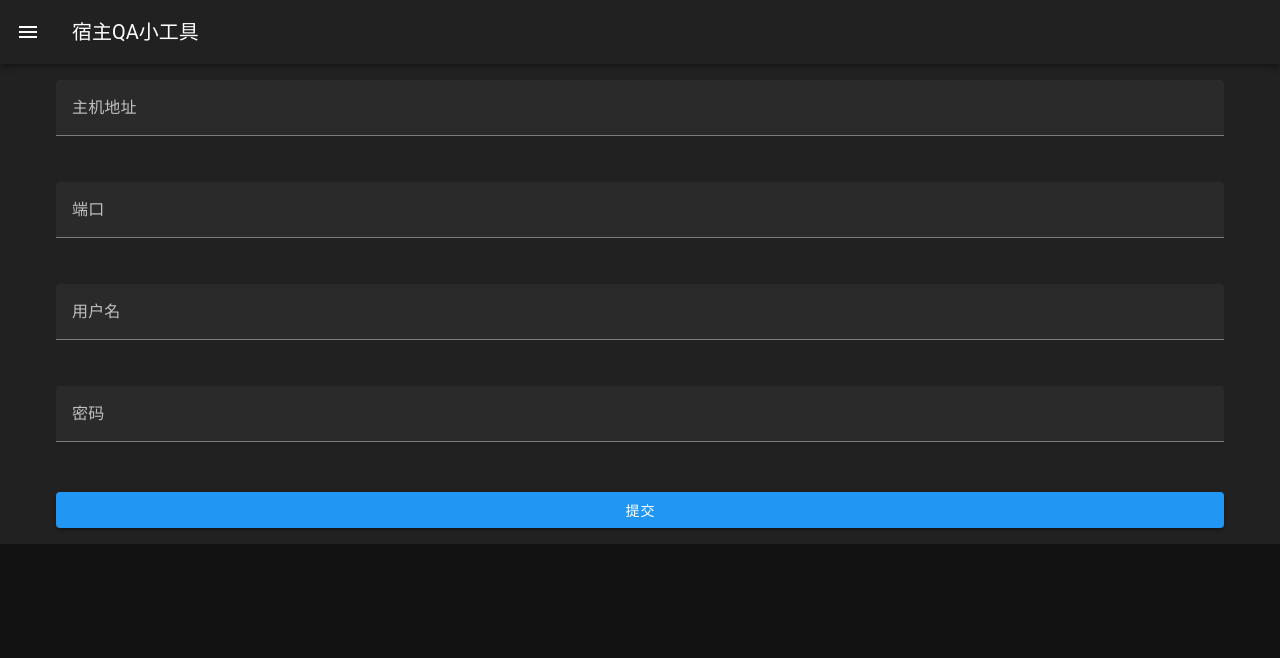
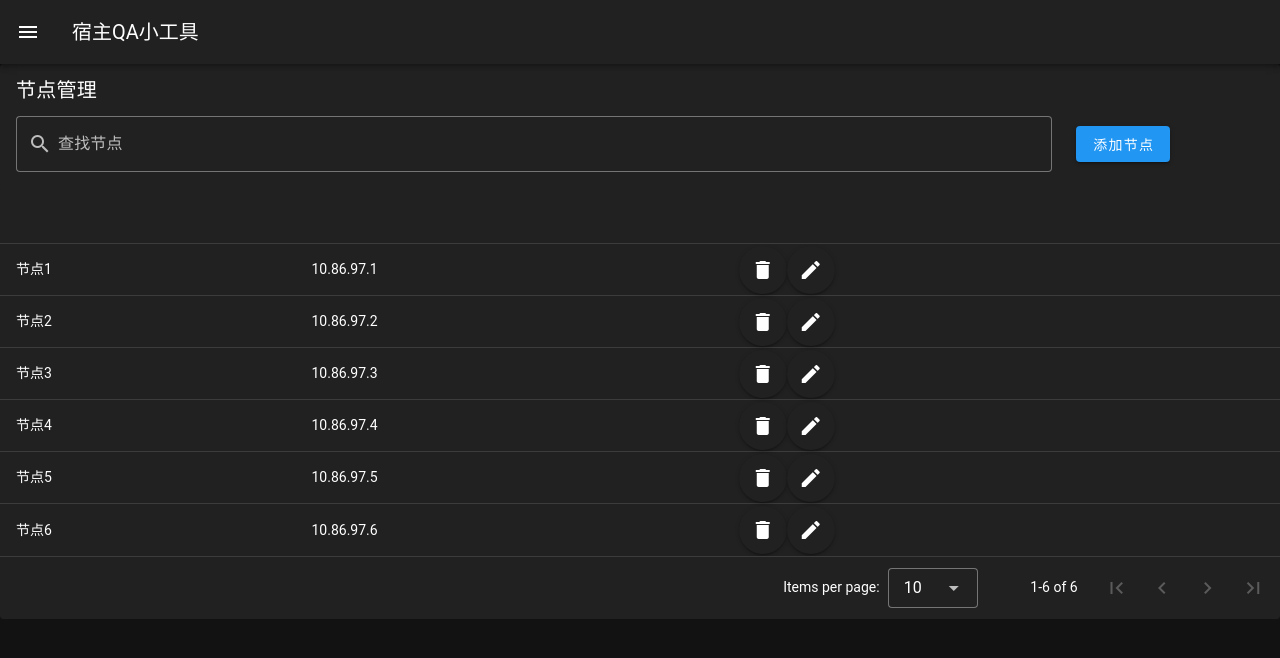
Before and after one commit to Haleymax/Webglhost-QA-Backend, a Vue app in the folder web/: page /device in a window 1280 px wide. Shown: the top 658 px of the page. Built offline with nearby package versions, Linux system fonts and the light colour scheme; a small style sheet from the web is missing.

Commit message:
improve the front-end page

```diff
--- a/web/src/pages/device/device_manage.vue
+++ b/web/src/pages/device/device_manage.vue
@@ -1,10 +1,86 @@
 <template>
-    <Add_node> </Add_node>
+    <v-card
+        title="节点管理"
+        flat
+    >
+        <template v-slot:text>
+            <v-row align="center">
+                <v-col cols = "10">
+                    <v-text-field
+                        v-model="search"
+                        label="查找节点"
+                        prepend-inner-icon="mdi-magnify"
+                        variant="outlined"
+                        hide-details
+                        single-line
+                    ></v-text-field>
+                </v-col>
+                <v-col cols="2">
+                    <v-btn
+                        color="primary"
+                        @click="dialog = true"
+                    >
+                    添加节点
+                </v-btn>
+
+                <v-dialog
+                    v-model="dialog"
+                    max-width="600px"
+                >
+                    <v-card>
+                        <v-card-title>添加节点</v-card-title>
+                        <AddNode />
+                    </v-card>
+                </v-dialog>
+
+                </v-col>
+            </v-row>
+        </template>
+        <v-data-table
+            :headers="headers"
+            :items="nodes"
+            :search="search"
+            >
+            <template v-slot:item.action="{ item }">
+                <v-btn
+                    icon
+                    @click="() => { console.log(item) }"
+                >
+                    <v-icon>mdi-delete</v-icon>
+                </v-btn>
+                <v-btn
+                    icon
+                    @click="() => { console.log(item) }"
+                >
+                    <v-icon>mdi-pencil</v-icon>
+                </v-btn>
+            </template>
+        </v-data-table>
+    </v-card>
 </template>
 
 <script setup lang="ts" name="DeviceManage">
 import AddNode from '@/components/add_node.vue'
+import { h, ref } from 'vue'
 
+const search = ref('')
+
+const dialog = ref(false)
+
+const headers = [
+    { text: '节点名称', value: 'name' },
+    { text: '节点地址', value: 'host' },
+    { text: '操作', value: 'action', sortable: false },
+]
+
+const nodes = [
+    { name: '节点1', host: '10.86.97.1' },
+    { name: '节点2', host: '10.86.97.2' },
+    { name: '节点3', host: '10.86.97.3' },
+    { name: '节点4', host: '10.86.97.4' },
+    { name: '节点5', host: '10.86.97.5' },
+    { name: '节点6', host: '10.86.97.6' },
+]
 
 
 </script>
--- a/web/src/pages/device/upload.vue
+++ b/web/src/pages/device/upload.vue
@@ -4,35 +4,30 @@
             <v-container>
                 <v-row justify="center" align="center">
                     <v-col cols="12">
-                        <v-text-field
-                            v-model="host"
+                        <v-select v-model="host"
+                        :items="nodes"
+                        item-title="name"
+                        item-value="host"
                         :rules="HostRules"
-                            label="主机地址"
-                            placeholder="请输入主机地址"
+                        label="选择节点"
+                        placeholder="请选择节点"
                         required
-                            full-width
-                        ></v-text-field>
+                        full-width></v-select>
                     </v-col>
                 </v-row>
                 <v-row justify="center" align="center">
                     <v-col cols="12">
-                        <v-file-input
-                            v-model="file"
+                        <v-file-input v-model="file"
                         :rules="FileRules"
                         label="上传文件"
                         placeholder="请选择文件"
                         required
-                            full-width
-                        ></v-file-input>
+                        full-width></v-file-input>
                     </v-col>
                 </v-row>
                 <v-row justify="center" align="center" class="mt-4">
                     <v-col cols="12">
-                        <v-btn
-                            color="primary"
-                            block
-                            @click="handleSubmit"
-                        >
+                        <v-btn color="primary" block @click="handleSubmit">
                             提交
                         </v-btn>
                     </v-col>
@@ -46,10 +41,21 @@
 <script setup lang="ts" name="Upload">
 import { ref } from 'vue'
 
+
+
 const host = ref('')
 const file = ref<File | null>(null)
 const formRef = ref()
 const valid = ref(false)
+
+const nodes = [
+    { name: '节点1', host: '10.86.97.1' },
+    { name: '节点2', host: '10.86.97.2' },
+    { name: '节点3', host: '10.86.97.3' },
+    { name: '节点4', host: '10.86.97.4' },
+    { name: '节点5', host: '10.86.97.5' },
+    { name: '节点6', host: '10.86.97.6' },
+]
 
 const HostRules = [
     (v: string) => !!v || '主机地址不能为空',
@@ -59,7 +65,7 @@ const FileRules = [
     (v: File | null) => !!v || '文件不能为空',
 ]
 
-const handleSubmit = () =>{
+const handleSubmit = () => {
     console.log('表单数据:', {
         host: host.value,
         file: file.value,
--- a/web/src/router/index.ts
+++ b/web/src/router/index.ts
@@ -22,7 +22,7 @@ const routes = [
   {
     path: '/device',
     name: 'Device',
-    component: () => import('@/components/add_node.vue'),
+    component: () => import('@/pages/device/device_manage.vue'),
   }
 ]
 
```
Lines whose indentation alone changed are shown as unchanged.
